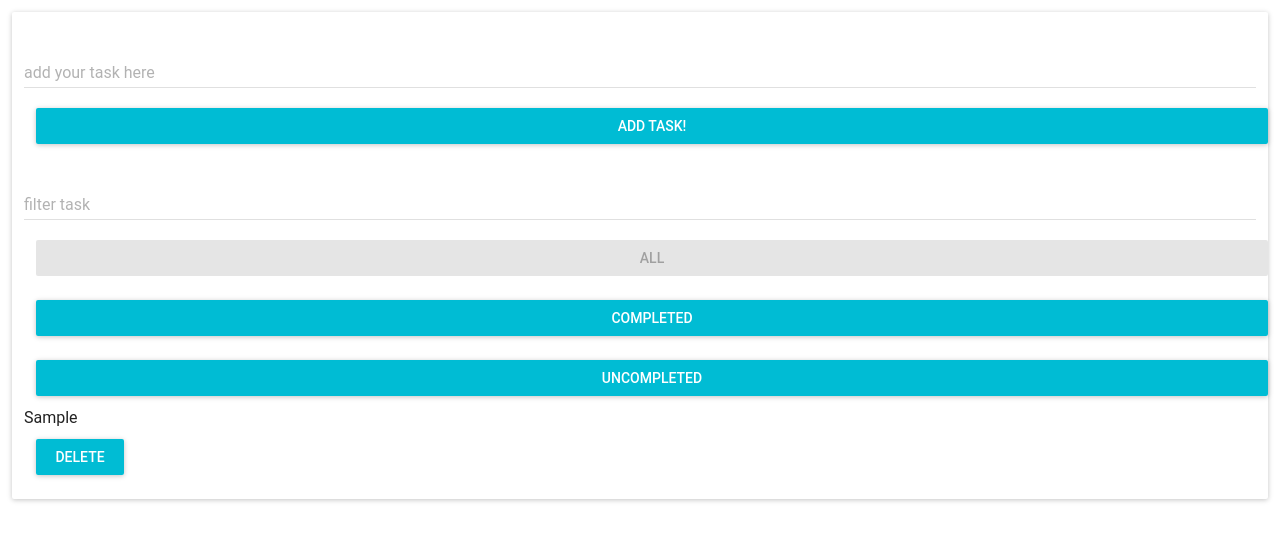
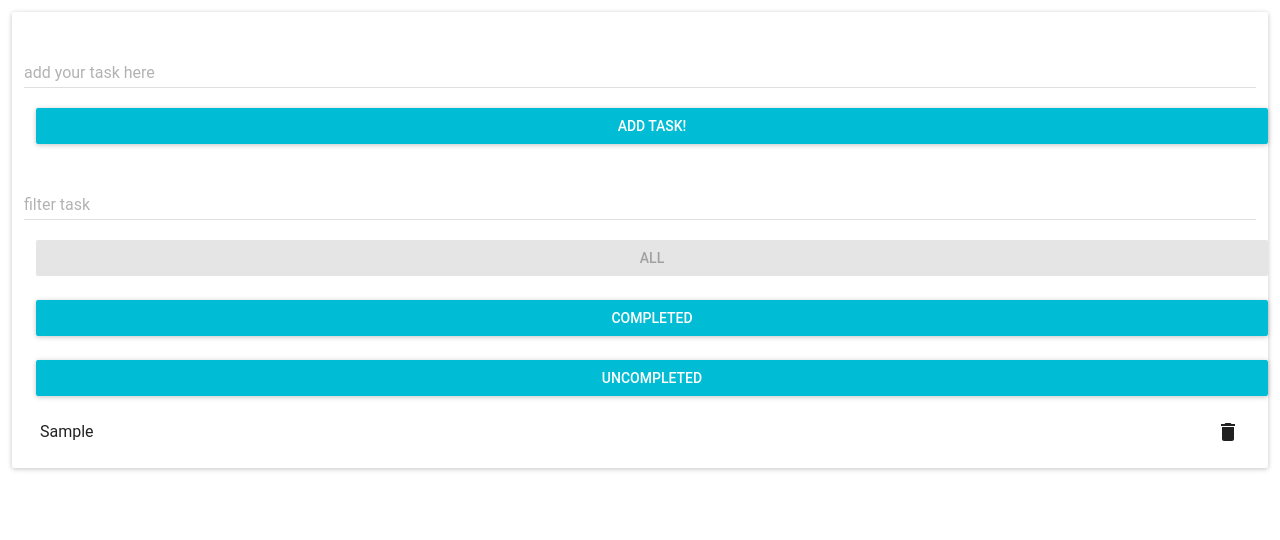
Before and after one commit to DawidKurkiewicz/ToDo-List-React, a React (Create React App) app: page / in a window 1280 px wide. Both pictures are taken after typing "Sample" into the empty fields and a click on the button "ADD TASK!". Shown: the top 540 px of the page. Built offline with nearby package versions, Linux system fonts and the light colour scheme.

Commit message:
added remove icon to buttons

```diff
--- a/src/ToDo/Task.js
+++ b/src/ToDo/Task.js
@@ -1,6 +1,7 @@
 import React from 'react'
-import RaisedButton from 'material-ui/RaisedButton'
-
+import { ListItem } from 'material-ui/List'
+import IconButton from 'material-ui/IconButton'
+import DeleteIcon from 'material-ui/svg-icons/action/delete'
 
 
 const completedStyle = {
@@ -8,28 +9,23 @@ const completedStyle = {
 }
 
 
-const style = {
-    button: {
-        margin: 12
-    }
-}
+
 
 const Task = (props) => (
-    <div>
-        <div
-            onClick={() => props.completeTask(props.task.key)}
-            style={props.task.isCompleted ? completedStyle : {}}
-        >
-            {props.task.taskText}
-        </div>
-        <RaisedButton
-            onClick={() => props.deleteTask(props.task.key)}
-            label="delete"
-            style={style.button}
-            primary={true}
+    <ListItem
+        onClick={() => props.completeTask(props.task.key)}
+        style={props.task.isCompleted ? completedStyle : {}}
+        primaryText={props.task.taskText}
+        rightIconButton={
 
-        />
-    </div>
+            <IconButton>
+                <DeleteIcon
+                    onClick={() => props.deleteTask(props.task.key)}
+                />
+            </IconButton>
+        }
+    >
+    </ListItem >
 )
 
 
```
